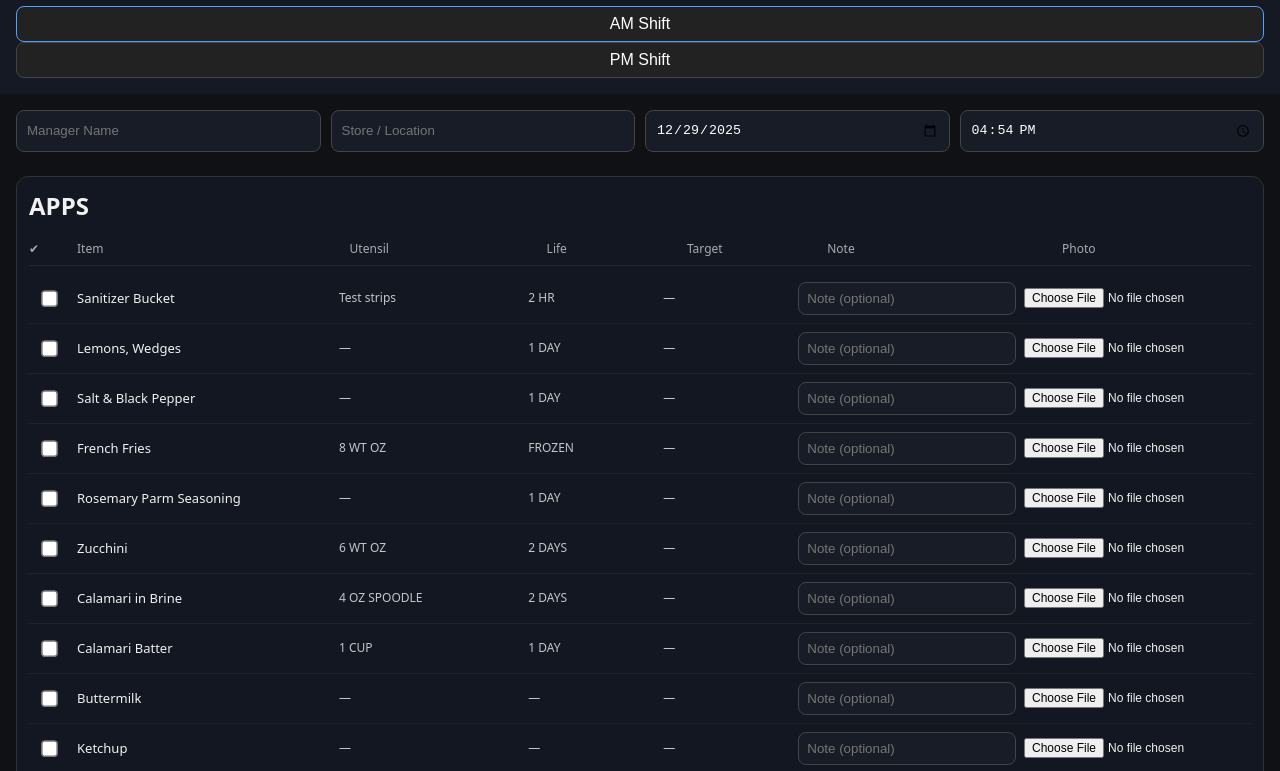
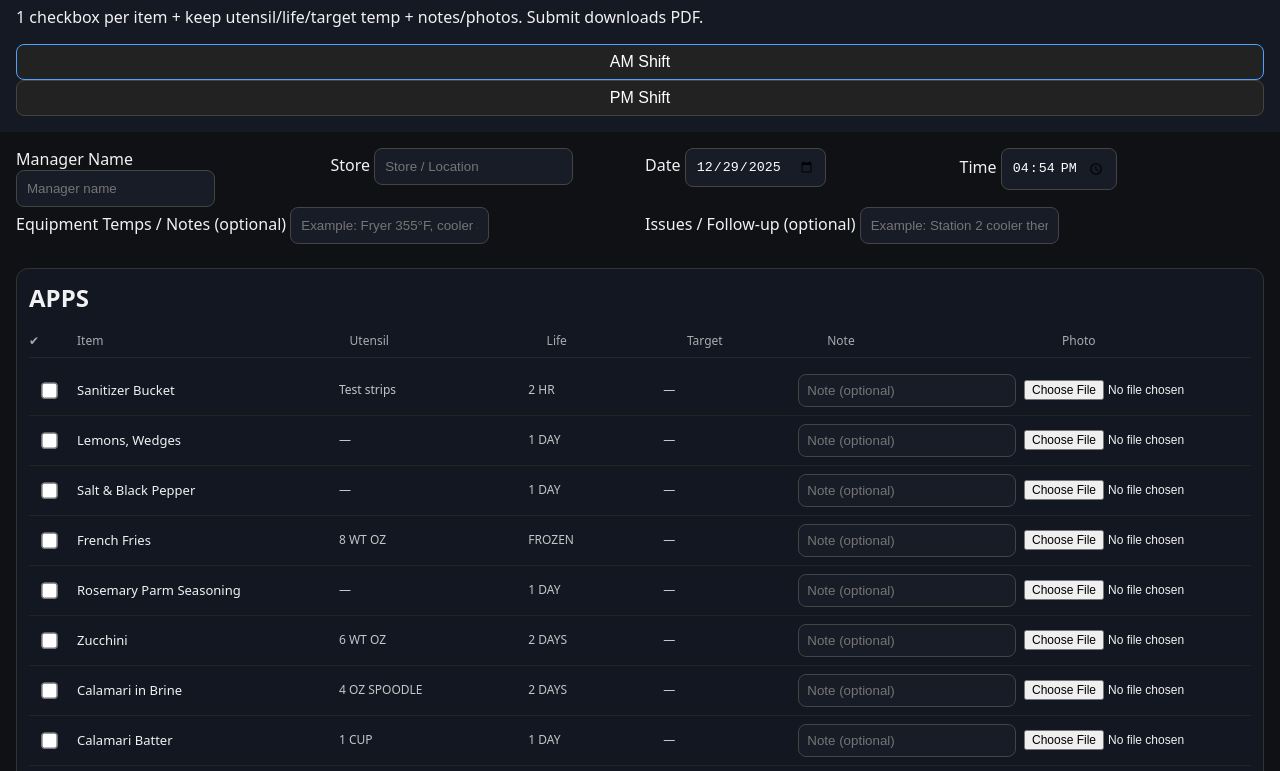
Before and after one commit to goofy4388/line-check, a website: page index.html in a window 1280 px wide. Shown: the part 96-867 px from the top of the page. Drawn offline with nearby package versions, Linux system fonts and the light colour scheme.

Commit message:
Update index.html

```diff
--- a/index.html
+++ b/index.html
@@ -1,37 +1,69 @@
 <!doctype html>
 <html lang="en">
 <head>
-  <meta charset="utf-8">
-  <meta name="viewport" content="width=device-width, initial-scale=1">
-  <title>Daily Kitchen Execution Checklist</title>
-  <link rel="stylesheet" href="styles.css">
+  <meta charset="utf-8" />
+  <meta name="viewport" content="width=device-width,initial-scale=1" />
+  <title>Daily Kitchen Execution (Line Check)</title>
+  <link rel="stylesheet" href="styles.css" />
 </head>
 <body>
 
 <header class="top">
-  <h1>Daily Kitchen Execution Checklist</h1>
+  <div>
+    <h1>Daily Kitchen Execution (Line Check)</h1>
+    <p class="sub">1 checkbox per item + keep utensil/life/target temp + notes/photos. Submit downloads PDF.</p>
+  </div>
+
   <div class="tabs">
-    <button class="tab active" data-shift="am">AM Shift</button>
-    <button class="tab" data-shift="pm">PM Shift</button>
+    <button class="tab active" data-shift="am" type="button">AM Shift</button>
+    <button class="tab" data-shift="pm" type="button">PM Shift</button>
   </div>
 </header>
 
 <main class="wrap">
+  <section class="meta">
+    <div class="field">
+      <label>Manager Name</label>
+      <input id="manager" placeholder="Manager name" />
+    </div>
+    <div class="field">
+      <label>Store</label>
+      <input id="store" placeholder="Store / Location" />
+    </div>
+    <div class="field">
+      <label>Date</label>
+      <input id="date" type="date" />
+    </div>
+    <div class="field">
+      <label>Time</label>
+      <input id="time" type="time" />
+    </div>
+  </section>
 
-<section class="meta">
-  <input id="manager" placeholder="Manager Name">
-  <input id="store" placeholder="Store / Location">
-  <input id="date" type="date">
-  <input id="time" type="time">
-</section>
+  <section class="meta">
+    <div class="field">
+      <label>Equipment Temps / Notes (optional)</label>
+      <input id="equipNotes" placeholder='Example: Fryer 355°F, cooler 38°F, freezer -2°F…' />
+    </div>
+    <div class="field">
+      <label>Issues / Follow-up (optional)</label>
+      <input id="issues" placeholder="Example: Station 2 cooler thermometer missing" />
+    </div>
+  </section>
 
-<div id="sections"></div>
+  <div id="sections"></div>
 
-<section class="submitBox">
-  <button id="submitBtn">Submit & Download PDF</button>
-  <p class="hint">PDF will open → Share → Save to Files (iPhone)</p>
-</section>
+  <section class="submitBox">
+    <button id="submitBtn" type="button">Submit & Download PDF</button>
 
+    <div class="btnRow">
+      <button id="resetShiftBtn" type="button">Reset Current Shift</button>
+      <button id="resetAllBtn" type="button" class="danger">Reset ALL</button>
+    </div>
+
+    <div id="status" class="status"></div>
+    <p class="hint">iPhone: PDF opens → Share → Save to Files.</p>
+  </section>
 </main>
 
 <script src="https://cdn.jsdelivr.net/npm/jspdf@2.5.1/dist/jspdf.umd.min.js"></script>
```
